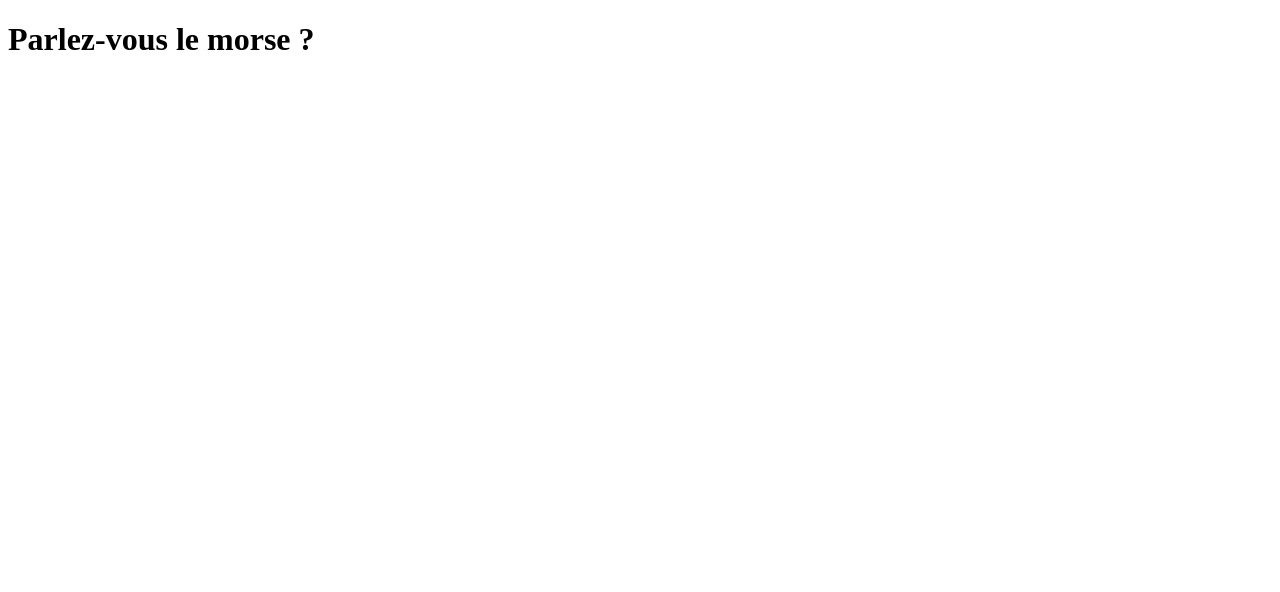
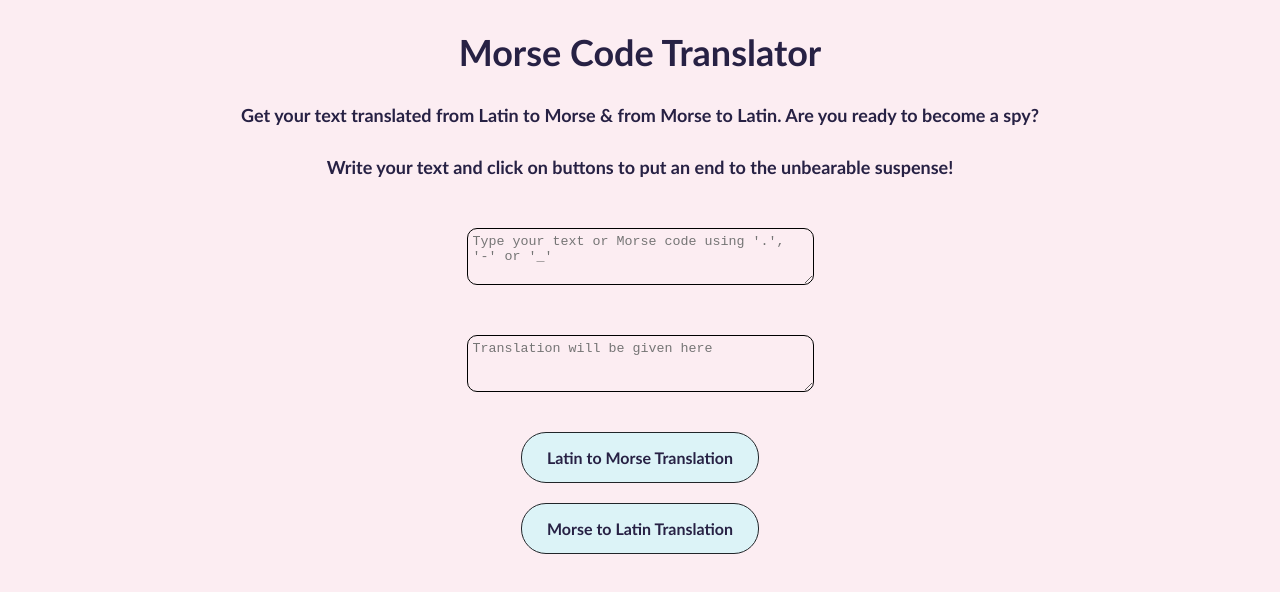
Before and after one commit to ManonSella/exercices-individuels, a plain HTML site: page morse/morse.html in a window 1280 px wide. Drawn offline with Linux system fonts and the light colour scheme.

Commit message:
adds HTML elements and CSS styles. Separates HTML, JavaScrit and CSS files

```diff
--- /dev/null
+++ b/morse/morse.css
@@ -0,0 +1,47 @@
+body {
+  background: #fcedf2;
+  font-family: "Gill Sans", "Gill Sans MT", Calibri, "Trebuchet MS", sans-serif;
+  color: #272144;
+  font-size: 18px;
+  font-weight: 700;
+}
+h1,
+p {
+  text-align: center;
+  margin-top: 30px;
+}
+p {
+  margin-bottom: 20px;
+}
+
+textarea {
+  background: #fcedf2;
+  border: 1px solid black;
+  border-radius: 10px;
+  display: block;
+  margin: 0 auto;
+  padding: 5px 5px;
+  margin-top: 50px;
+  margin-bottom: 40px;
+}
+button {
+  display: block;
+  margin: 0 auto;
+  background: #dcf3f7;
+  border: 1px solid #212529;
+  border-radius: 25px;
+  font-family: "Gill Sans", "Gill Sans MT", Calibri, "Trebuchet MS", sans-serif;
+  font-size: 16px;
+  font-weight: 600;
+  color: #272144;
+  padding: 15px 25px;
+  transition: 200ms all ease-in-out;
+  cursor: pointer;
+}
+button:hover {
+  color: #dcf3f7;
+  background: #272144;
+}
+.second-button-for-translation {
+  margin-top: 20px;
+}
--- a/morse/morse.html
+++ b/morse/morse.html
@@ -3,159 +3,45 @@
   <head>
     <meta charset="UTF-8" />
     <meta name="viewport" content="width=device-width, initial-scale=1.0" />
+    <meta name="description" content="Morse Code encoder and decoder." />
+    <link rel="stylesheet" href="morse.css" />
     <title>Morse</title>
   </head>
   <body>
-    <h1>Parlez-vous le morse ?</h1>
-    <script>
-      // Encoding and decoding morse code.
-      // Morse code is based on a coded alphabet that replaces characters by impulsions represented by points or dashes,
-      // depending on how short or long these implusions are.
-
-      const latinToMorse = {
-        A: ".-",
-        B: "-...",
-        C: "-.-.",
-        D: "-..",
-        E: ".",
-        F: "..-.",
-        G: "--.",
-        H: "....",
-        I: "..",
-        J: ".---",
-        K: "-.-",
-        L: ".-..",
-        M: "--",
-        N: "-.",
-        O: "---",
-        P: ".--.",
-        Q: "--.-",
-        R: ".-.",
-        S: "...",
-        T: "-",
-        U: "..-",
-        V: "...-",
-        W: ".--",
-        X: "-..-",
-        Y: "-.--",
-        Z: "--..",
-      };
-      const morseToLatin = {
-        "-": "T",
-        "--": "M",
-        "---": "O",
-        "--.": "G",
-        "--.-": "Q",
-        "--..": "Z",
-        "-.": "N",
-        "-.-": "K",
-        "-.--": "Y",
-        "-.-.": "C",
-        "-..": "D",
-        "-..-": "X",
-        "-...": "B",
-        ".": "E",
-        ".-": "A",
-        ".--": "W",
-        ".---": "J",
-        ".--.": "P",
-        ".-.": "R",
-        ".-..": "L",
-        "..": "I",
-        "..-": "U",
-        "..-.": "F",
-        "...": "S",
-        "...-": "V",
-        "....": "H",
-      };
-
-      // STEP 1: Write a function taking as a parameter some text and returning an array that contains every single character.
-
-      // Test this function by giving it the string `Hello, world.
-      //Make sure it does return ["H", "e", "l", "l", "o", ",", " ", "w", "o", "r", "l", "d"].
-
-      function getLatinCharacterList() {
-        let greeting = "Hello, world";
-        // First step
-        // Using .split() method to separate each letter.
-        // Elements that will be separated according to what will be into the (" "), ("/")
-        console.log(greeting.split(""));
-      }
-      getLatinCharacterList();
-      // JS reads line 79 + 82 and then gets into the function ("return" knowing the value of the variable "letter" as "A")
-      // JS Buddy gets into the function and will see that there is a variable called "letter" as a parameter
-
-      // STEP 2: Create a function `translateLatinCharacter`that takes as a parameter a character and returns its corresponding letter in morse.
-      function translateLatinCharacter(letter) {
-        // "[]" = I want the key
-        return latinToMorse[letter];
-      }
-      translateLatinCharacter("A");
-
-      //STEP 3: Add a new function `encode`that takes some text as a parameter and that will use the function from STEP 1.
-      //For each character, use the function from STEP 2 and get its equivalence in morse.
-      //Keeping in mind that the corresponding array only contains CAPITAL letters.
-
-      function encode(text) {
-        // value "text" = hard value given in the called function
-        let result = ""; // declare an empty string to be manipulated later
-        for (let i = 0; i < text.length; i++) {
-          // looping through the given hard value (= argument) (NOT THE OBJECT)
-          let letterValue = text[i]; // Store the letter index of the given hard value (argument)
-          let oneLetter = translateLatinCharacter(letterValue); // reusing previous function to translate with the parameter of lette rindex of the given argument when the function is called
-          // add oneLetter to result
-          result = result + oneLetter; // updating the value of "result" by injecting in its empty string the value of oneLetter
-        }
-
-        return result; // returning the result of the given argument
-        // console.log(translateLatinCharacter(textValue));
-      }
-
-      let encoded = encode("GINA"); // storing in a variable the value of the function called with "Gina" as an argument
-      //console.log(encoded); // the result of the function was stored in "encoded" to allow us to do a console.log
-      //console.log(encode("Gina")); // Exactly the same result
-
-      // Etape 4
-      // Splitting in a function the value to be tested by ()"slashes")
-
-      function getMorseCharacterList(invertedSentence) {
-        let resultSentence = invertedSentence.split("/");
-
-        for (let i = 0; i < resultSentence.length; i++) {
-          let wordInMorse = resultSentence[i]; // if i == 0: --. .. -. .-
-          let wordInMorseSplit = wordInMorse.split(" "); // if i == 0: ["--.", "..", "-.", ".-"]
-          resultSentence[i] = wordInMorseSplit;
-        }
-
-        return resultSentence;
-      }
-
-      // getMorseCharacterList();
-
-      // Function accessing the object morseToLatin testing a specific [symbol] (since it is given as both a parameter and an argument)
-      function translateMorseCharacter(symbol) {
-        return morseToLatin[symbol];
-      }
-      // let doudouille = translateMorseCharacter("--."); // storing the result of the call of the function in a variable
-
-      function decode(morseText) {
-        let decodedVersion = "";
-        let splitCharacters = getMorseCharacterList(morseText);
-
-        for (let i = 0; i < splitCharacters.length; i++) {
-          let word = splitCharacters[i];
-          for (let j = 0; j < word.length; j++) {
-            let character = word[j];
-            let letterInLatin = translateMorseCharacter(character);
-            decodedVersion = decodedVersion + letterInLatin;
-          }
-          decodedVersion = decodedVersion + " ";
-        }
-
-        return decodedVersion;
-      }
-      let decoded = decode("--. .. -. .-/. ... -/-... . .-.. .-.. .");
-      console.log(decoded);
-    </script>
+    <h1>Morse Code Translator</h1>
+    <p class="text-intro-translator">
+      Get your text translated from Latin to Morse & from Morse to Latin. Are
+      you ready to become a spy?
+    </p>
+    <p class="text-intro-translator-instructions">
+      Write your text and click on buttons to put an end to the unbearable
+      suspense!
+    </p>
+    <div class="morse-translator">
+      <label for="input" class="morse-decoder">
+        <textarea
+          class="morse"
+          id="input"
+          name="input"
+          placeholder="Type your text or Morse code using '.', '-' or '_'"
+          tabindex="0"
+          cols="40"
+          rows="3"
+        ></textarea>
+        <textarea
+          class="morse"
+          id="output"
+          name="output"
+          placeholder="Translation will be given here"
+          tabindex="0"
+          cols="40"
+          rows="3"
+        ></textarea>
+      </label>
+      <button class="click-for-translation">Latin to Morse Translation</button>
+      <button class="second-button-for-translation">
+        Morse to Latin Translation
+      </button>
+    </div>
   </body>
 </html>
```
Also changed, not shown: morse/morse.js (added, +171 -0 lines).
